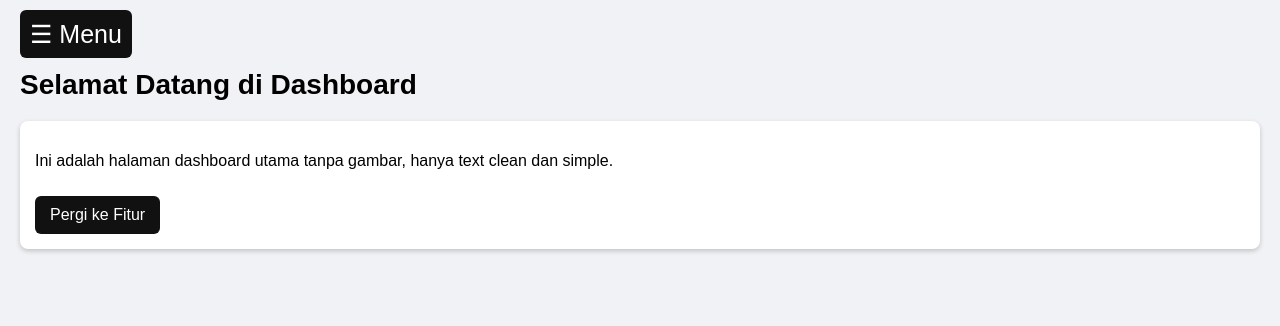
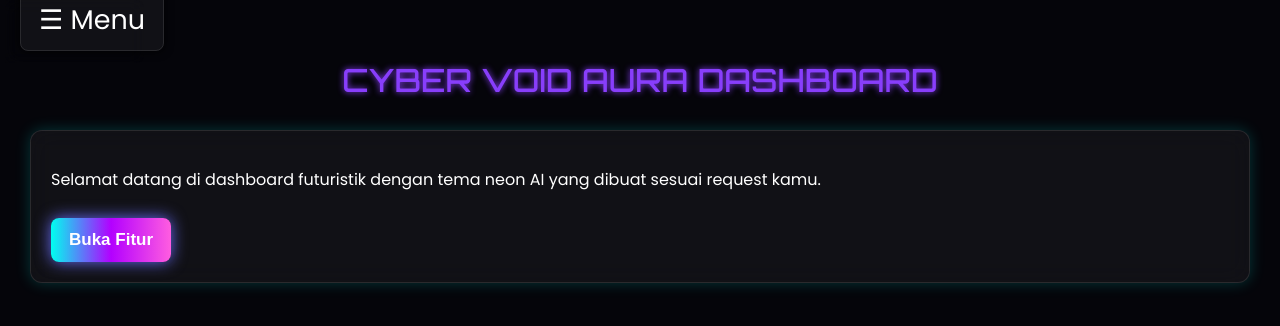
Before and after one commit to yognky/project, a plain HTML site: page dashboard.html in a window 1280 px wide. Drawn offline with Linux system fonts and the light colour scheme.

Commit message:
Update dashboard.html

```diff
--- a/dashboard.html
+++ b/dashboard.html
@@ -3,90 +3,139 @@
 <head>
     <meta charset="UTF-8">
     <meta name="viewport" content="width=device-width, initial-scale=1.0">
-    <title>Dashboard</title>
+    <title>Dashboard - Cyber Void Aura</title>
+
+    <!-- Google Fonts -->
+    <link href="https://fonts.googleapis.com/css2?family=Orbitron:wght@500;700&family=Poppins:wght@300;400;600&display=swap" rel="stylesheet">
+
     <style>
+        /* COLOR PALETTE */
+        :root {
+            --aqua: #00fff0;
+            --violet: #b300ff;
+            --pink: #ff5de0;
+            --dark-bg: #05050a;
+        }
+
         body {
             margin: 0;
-            font-family: Arial, sans-serif;
-            background: #f0f2f5;
+            background: var(--dark-bg);
+            font-family: 'Poppins', sans-serif;
+            color: white;
         }
 
-        /* Navigation Drawer */
+        /* Glow Animation */
+        @keyframes neonGlow {
+            0% { text-shadow: 0 0 6px var(--aqua); color: var(--aqua); }
+            33% { text-shadow: 0 0 6px var(--violet); color: var(--violet); }
+            66% { text-shadow: 0 0 6px var(--pink); color: var(--pink); }
+            100% { text-shadow: 0 0 6px var(--aqua); color: var(--aqua); }
+        }
+
+        /* Drawer */
         .drawer {
             height: 100%;
             width: 0;
             position: fixed;
+            left: 0;
             top: 0;
-            left: 0;
-            background-color: #111;
+            background: rgba(10, 10, 20, 0.85);
+            backdrop-filter: blur(10px);
+            box-shadow: 0 0 20px var(--violet);
             overflow-x: hidden;
-            transition: 0.3s;
+            transition: 0.35s;
             padding-top: 60px;
         }
 
         .drawer a {
-            padding: 12px 20px;
+            padding: 14px 20px;
+            display: block;
             text-decoration: none;
             font-size: 18px;
-            color: #f1f1f1;
-            display: block;
+            font-weight: 600;
+            color: white;
             transition: 0.2s;
         }
 
         .drawer a:hover {
-            background: #575757;
+            background: rgba(255, 255, 255, 0.1);
+            letter-spacing: 1px;
         }
 
         .drawer .closebtn {
             position: absolute;
             top: 10px;
-            right: 15px;
-            font-size: 35px;
+            right: 20px;
+            font-size: 40px;
+            cursor: pointer;
         }
 
-        /* Main Content */
-        #main {
-            transition: margin-left 0.3s;
-            padding: 20px;
+        /* Menu Button */
+        .menu-btn {
+            font-size: 27px;
+            cursor: pointer;
+            padding: 12px 18px;
+            background: rgba(255, 255, 255, 0.05);
+            backdrop-filter: blur(8px);
+            border-radius: 8px;
+            width: fit-content;
+            border: 1px solid rgba(255,255,255,0.1);
+            box-shadow: 0 0 10px #000;
+            margin: 20px;
         }
 
-        .menu-btn {
-            font-size: 25px;
-            cursor: pointer;
-            padding: 10px;
-            background: #111;
-            color: #fff;
-            width: fit-content;
-            border-radius: 6px;
+        .menu-btn:hover {
+            box-shadow: 0 0 10px var(--aqua);
         }
 
+        /* Title */
         .title {
+            font-family: 'Orbitron', sans-serif;
+            font-size: 32px;
+            text-align: center;
             margin-top: 20px;
-            font-size: 28px;
-            font-weight: bold;
+            animation: neonGlow 4s infinite linear;
         }
 
+        /* Box */
         .box {
-            margin-top: 20px;
-            padding: 15px;
-            background: #fff;
-            border-radius: 8px;
-            box-shadow: 0px 2px 5px rgba(0,0,0,0.2);
+            margin: 30px;
+            padding: 20px;
+            background: rgba(255,255,255,0.05);
+            border-radius: 12px;
+            backdrop-filter: blur(12px);
+            border: 1px solid rgba(255,255,255,0.1);
+            box-shadow: 0 0 15px rgba(0,255,240,0.2);
         }
 
+        /* Button */
         .btn {
-            padding: 10px 15px;
-            font-size: 16px;
-            background: #111;
+            padding: 12px 18px;
+            font-size: 17px;
+            font-weight: 600;
+            background: linear-gradient(90deg, var(--aqua), var(--violet), var(--pink));
+            border: none;
+            border-radius: 8px;
             color: white;
-            border: none;
-            border-radius: 6px;
             cursor: pointer;
+            width: fit-content;
             margin-top: 10px;
+            box-shadow: 0 0 12px var(--violet);
+            animation: pulse 2.2s infinite ease-in-out;
+        }
+
+        @keyframes pulse {
+            0% { box-shadow: 0 0 10px var(--aqua); }
+            50% { box-shadow: 0 0 20px var(--violet); }
+            100% { box-shadow: 0 0 10px var(--pink); }
         }
 
         .btn:hover {
-            background: #333;
+            transform: scale(1.05);
+        }
+
+        #main {
+            transition: margin-left 0.3s;
         }
     </style>
 </head>
@@ -94,22 +143,22 @@
 
     <!-- Drawer -->
     <div id="drawer" class="drawer">
-        <a href="javascript:void(0)" class="closebtn" onclick="closeDrawer()">&times;</a>
+        <span class="closebtn" onclick="closeDrawer()">×</span>
         <a href="#">Dashboard</a>
         <a href="fitur.html">Fitur</a>
         <a href="#">Pengaturan</a>
-        <a href="#" style="color: #ff5252;">Logout</a>
+        <a href="#" style="color: #ff3c78;">Logout</a>
     </div>
 
-    <!-- Main Content -->
+    <!-- Main -->
     <div id="main">
         <span class="menu-btn" onclick="openDrawer()">☰ Menu</span>
 
-        <div class="title">Selamat Datang di Dashboard</div>
+        <div class="title">CYBER VOID AURA DASHBOARD</div>
 
         <div class="box">
-            <p>Ini adalah halaman dashboard utama tanpa gambar, hanya text clean dan simple.</p>
-            <button class="btn" onclick="window.location.href='fitur.html'">Pergi ke Fitur</button>
+            <p>Selamat datang di dashboard futuristik dengan tema neon AI yang dibuat sesuai request kamu.</p>
+            <button class="btn" onclick="window.location.href='fitur.html'">Buka Fitur</button>
         </div>
     </div>
 
```
